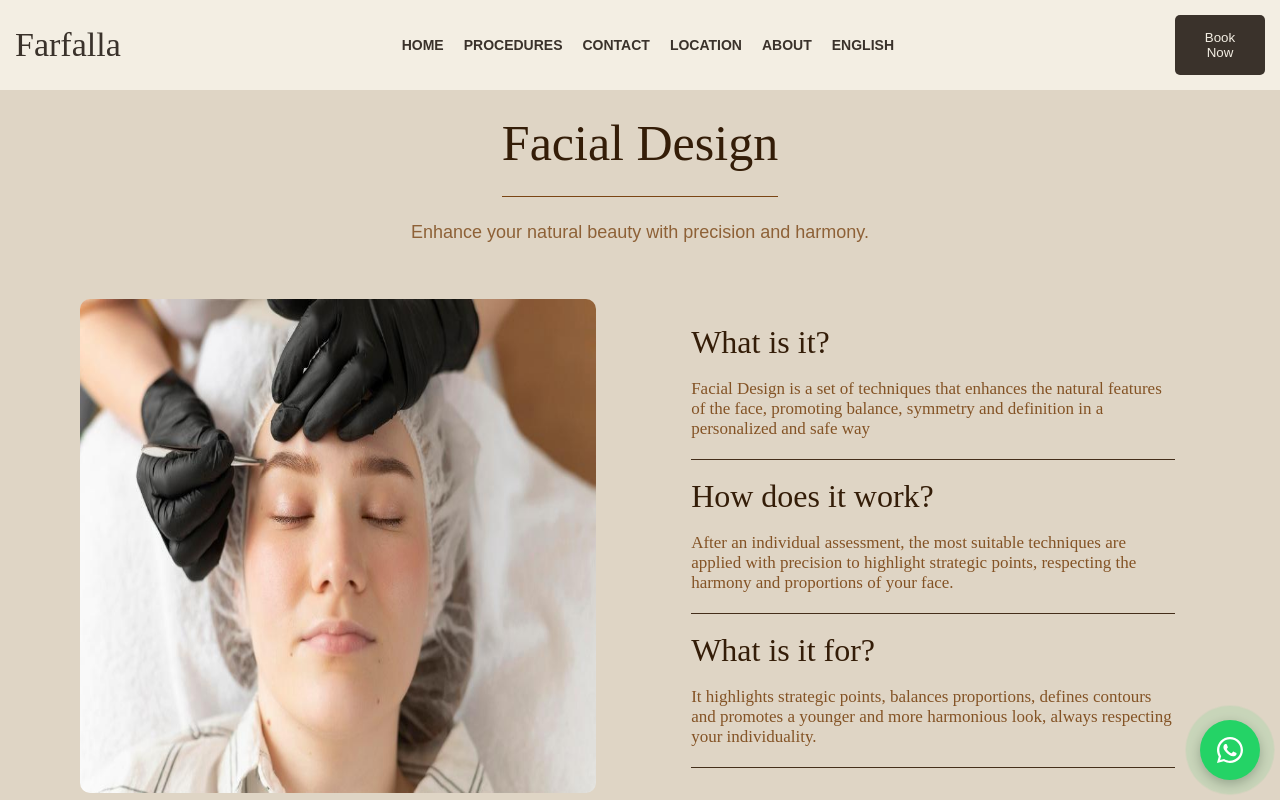
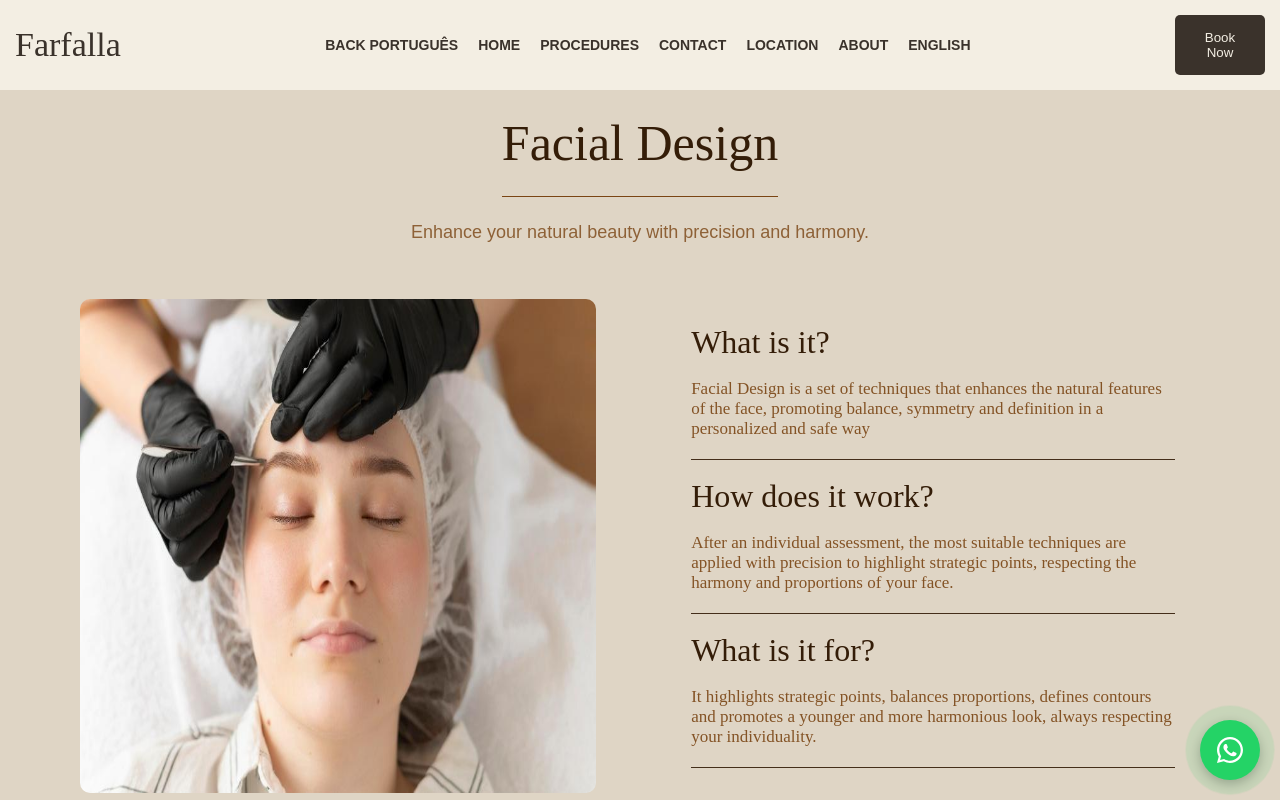
Before and after one commit to devvalvess/Projeto_Farfalla, a plain HTML site: page projeto/Desing_Facial_en.html in a window 1280 px wide. Shown: the top 800 px of the page. Drawn offline with nearby package versions, Linux system fonts and the light colour scheme.

Commit message:
falta uma coisa...

```diff
--- a/projeto/Desing_Facial_en.html
+++ b/projeto/Desing_Facial_en.html
@@ -26,6 +26,7 @@
         </div>
 
         <nav id="links">
+            <a href="index.html">BACK PORTUGUÊS</a>
             <a class="indicacao_pag" href="index_en.html">HOME</a>
 
             <div class="dropdown">
```
